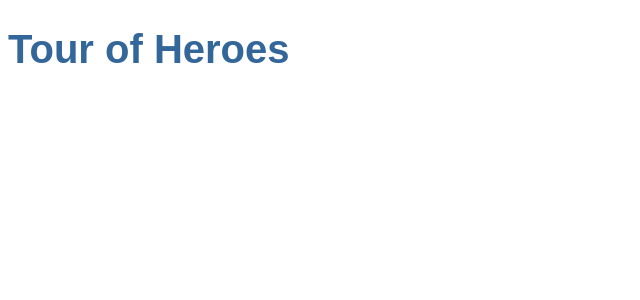
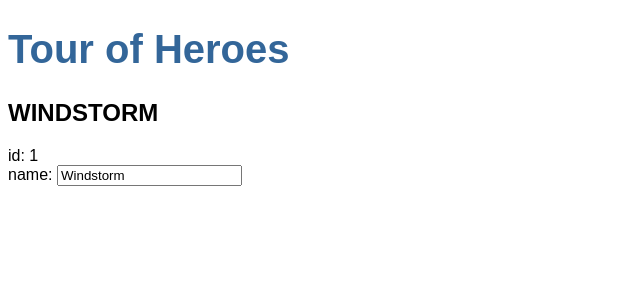
Before and after one commit to amitchell05/angular-tour-of-heroes, an Angular app: page / in a window 1280 px wide. Shown: the top 300 px of the page, without its empty margins (0-640 px from the left). Built offline with nearby package versions, Linux system fonts and the light colour scheme.

Commit message:
Created the heroes component

```diff
--- a/src/app/app.component.html
+++ b/src/app/app.component.html
@@ -1 +1,2 @@
 <h1>{{title}}</h1>
+<app-heroes></app-heroes>
--- /dev/null
+++ b/src/app/hero.ts
@@ -0,0 +1,4 @@
+export interface Hero {
+    id: number;
+    name: string;
+}
--- /dev/null
+++ b/src/app/heroes/heroes.component.html
@@ -0,0 +1,7 @@
+<h2>{{hero.name | uppercase}}</h2>
+<div><span>id: </span>{{hero.id}}</div>
+<div>
+    <label>name:
+        <input [(ngModel)]="hero.name" placeholder="name"/>
+    </label>
+</div>
--- /dev/null
+++ b/src/app/heroes/heroes.component.ts
@@ -0,0 +1,20 @@
+import { Component, OnInit } from '@angular/core';
+import { Hero } from '../hero';
+
+@Component({
+  selector: 'app-heroes',
+  templateUrl: './heroes.component.html',
+  styleUrls: ['./heroes.component.css']
+})
+export class HeroesComponent implements OnInit {
+  hero: Hero = {
+    id: 1,
+    name: 'Windstorm'
+  };
+
+  constructor() { }
+
+  ngOnInit(): void {
+  }
+
+}
```
Also changed, not shown: src/app/app.module.ts (+6 -2 lines), src/app/heroes/heroes.component.css (added), 1 other file (tests, documents, lock files or other folders).
